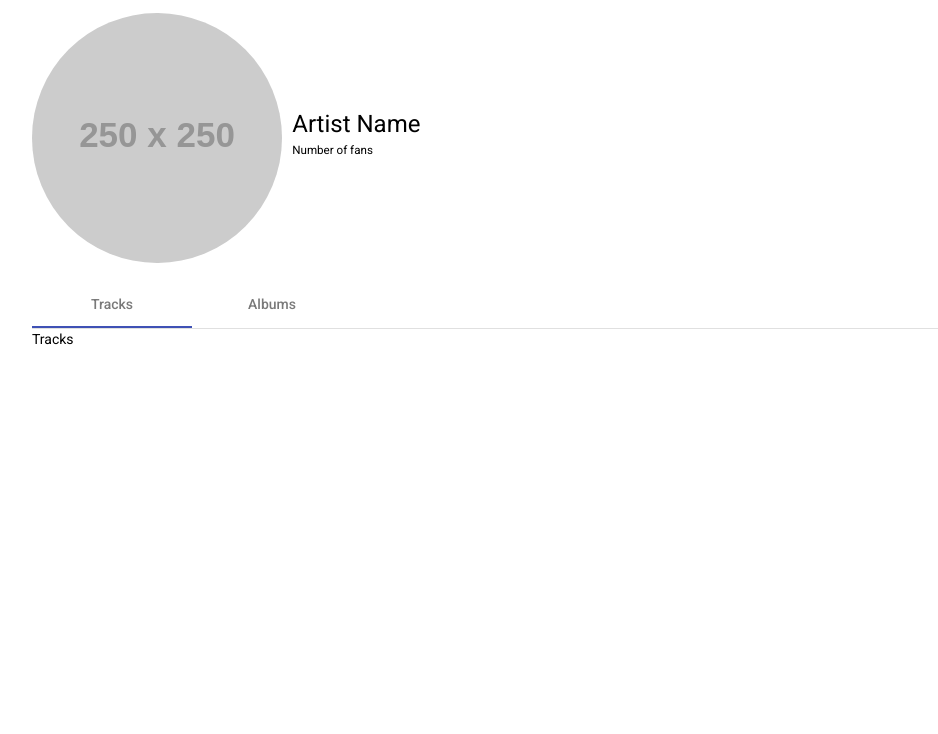
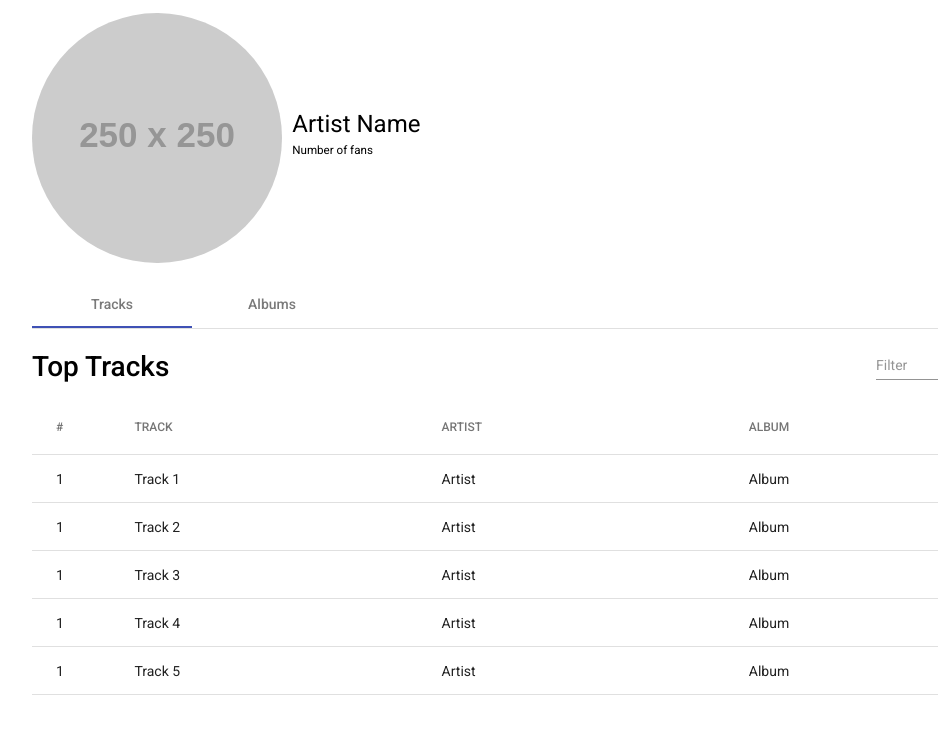
Before and after one commit to teeray10/deezer-grad-project, an Angular app: page /artist in a window 1280 px wide. Shown: the top 734 px of the page, without its empty margins (96-1034 px from the left). Built offline with nearby package versions, Linux system fonts and the light colour scheme.

Commit message:
DPP-12 Added tracks component using MatTable
DPP-12 Added tracks component
DPP-12 Added material modules
DPP-12 Added tracks table to artist component
DPP-12 Added models folder with track and dummy data
DPP-12 Added table with styling and dummy data source

```diff
--- a/src/app/features/artist/artist.component.html
+++ b/src/app/features/artist/artist.component.html
@@ -10,7 +10,9 @@
     </div>
     <div class="artist-content">
         <mat-tab-group>
-            <mat-tab label="Tracks">Tracks</mat-tab>
+            <mat-tab label="Tracks">
+                <app-tracks></app-tracks>
+            </mat-tab>
             <mat-tab label="Albums">Albums</mat-tab>
           </mat-tab-group>
     </div>
--- /dev/null
+++ b/src/app/features/tracks/tracks.component.html
@@ -0,0 +1,32 @@
+<div class="filter-bar">
+    <h1>Top Tracks</h1>
+    <mat-form-field appearance="standard">
+        <input matInput placeholder="Filter" #input>
+    </mat-form-field>
+</div>
+<div class="table-container">
+    <table mat-table [dataSource]="dataSource" matSort>
+        <ng-container matColumnDef="number">
+            <th mat-header-cell *matHeaderCellDef mat-sort-header> # </th>
+            <td mat-cell *matCellDef="let track"> 1 </td>
+        </ng-container>
+
+        <ng-container matColumnDef="track">
+            <th mat-header-cell *matHeaderCellDef mat-sort-header> TRACK </th>
+            <td mat-cell *matCellDef="let track"> {{track.track}} </td>
+        </ng-container>
+
+        <ng-container matColumnDef="artist">
+            <th mat-header-cell *matHeaderCellDef mat-sort-header> ARTIST </th>
+            <td mat-cell *matCellDef="let track"> {{track.artist}} </td>
+        </ng-container>
+
+        <ng-container matColumnDef="album">
+            <th mat-header-cell *matHeaderCellDef mat-sort-header> ALBUM </th>
+            <td mat-cell *matCellDef="let track"> {{track.album}} </td>
+        </ng-container>
+
+        <tr mat-header-row *matHeaderRowDef="displayedColumns"></tr>
+        <tr mat-row *matRowDef="let track; columns: displayedColumns;"></tr>
+    </table>
+</div>
--- /dev/null
+++ b/src/app/features/tracks/tracks.component.scss
@@ -0,0 +1,31 @@
+.filter-bar {
+    display: flex;
+    align-items: flex-end;
+}
+
+.filter-bar h1 {
+    width: 85%;
+    font-size: 28px;
+    font-weight: 500;
+}
+
+.mat-form-field {
+    font-size: 14px;
+}
+
+table {
+    width: 100%;
+}
+
+$columns: (
+    "number": 10%,
+    "track": 30%,
+    "artist": 30%,
+    "album": 30%
+);
+
+@each $heading, $width in $columns {
+    .mat-column-#{$heading} {
+        width: $width;
+    }
+}
--- /dev/null
+++ b/src/app/features/tracks/tracks.component.ts
@@ -0,0 +1,17 @@
+import { Component } from '@angular/core';
+import { MatTableDataSource } from "@angular/material/table";
+import { Track, dummyData } from '../../models/track';
+
+@Component({
+  selector: 'app-tracks',
+  templateUrl: './tracks.component.html',
+  styleUrls: ['./tracks.component.scss']
+})
+export class TracksComponent {
+    displayedColumns: string[] = ['number', 'track', 'artist', 'album'];
+    dataSource: MatTableDataSource<Track>;
+
+    constructor() {
+        this.dataSource = new MatTableDataSource(dummyData);
+    }
+}
--- /dev/null
+++ b/src/app/models/track.ts
@@ -0,0 +1,33 @@
+export interface Track {
+    track: string,
+    artist: string,
+    album: string
+}
+
+export const dummyData: Track[] = [
+    {
+        track: 'Track 1',
+        artist: 'Artist',
+        album: 'Album'
+    },
+    {
+        track: 'Track 2',
+        artist: 'Artist',
+        album: 'Album'
+    },
+    {
+        track: 'Track 3',
+        artist: 'Artist',
+        album: 'Album'
+    },
+    {
+        track: 'Track 4',
+        artist: 'Artist',
+        album: 'Album'
+    },
+    {
+        track: 'Track 5',
+        artist: 'Artist',
+        album: 'Album'
+    }
+]
```
Also changed, not shown: src/app/app.module.ts (+6 -2 lines), 1 other file (tests, documents, lock files or other folders).
